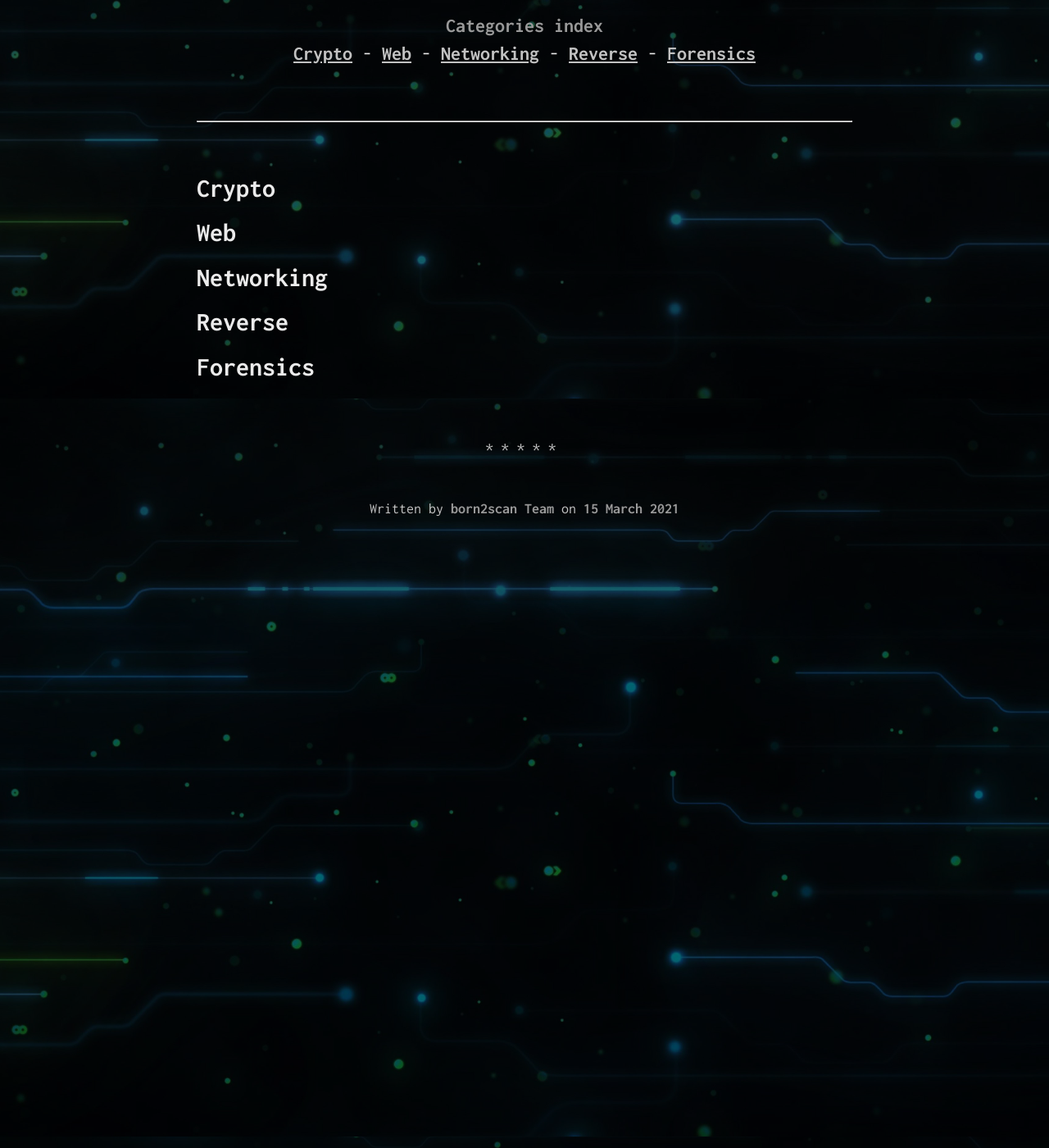
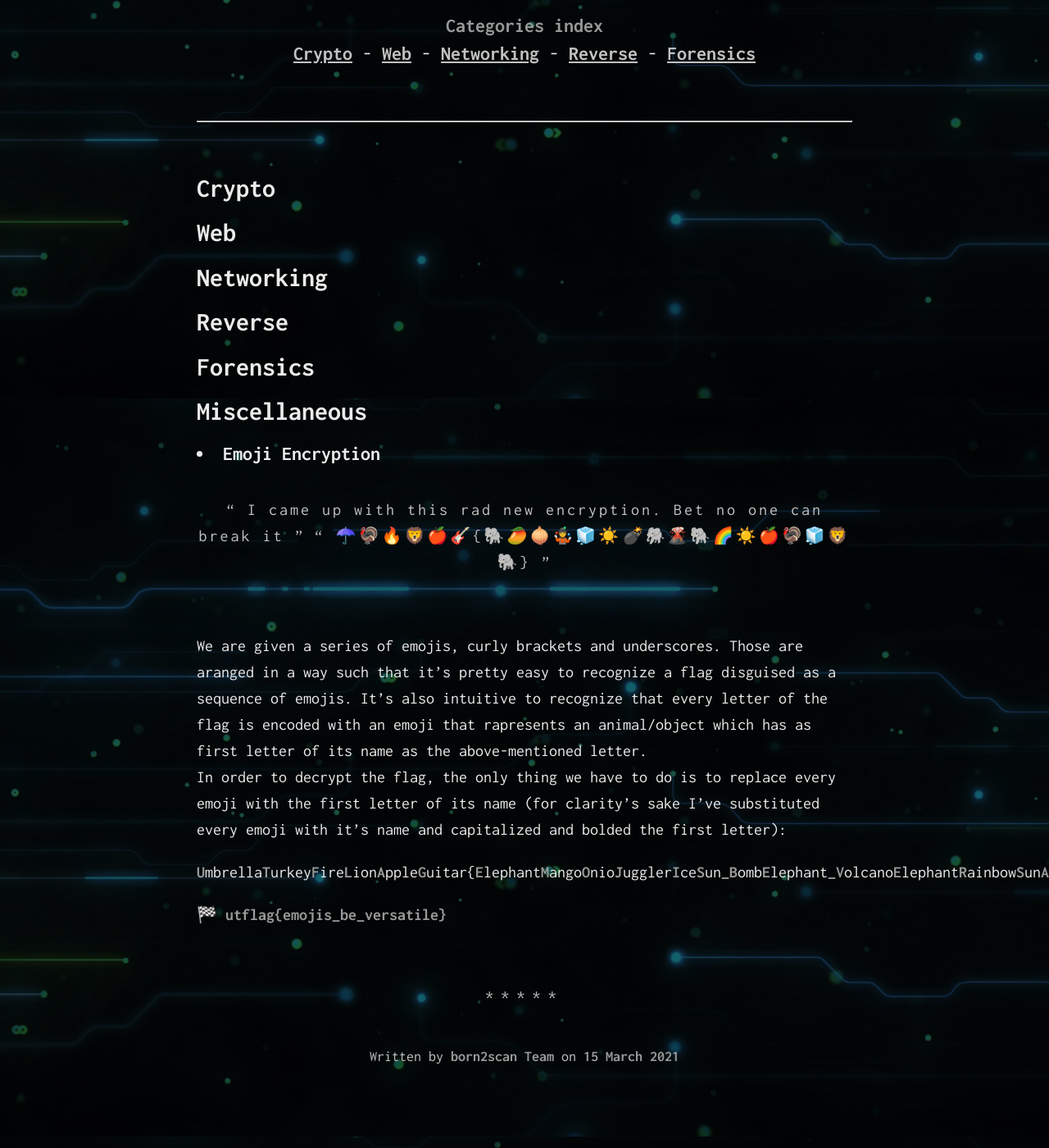
Before and after one commit to born2scan/born2scan.github.io, a Jekyll site: the page built from _posts/2021-03-15-UTCTF.md, in a window 1280 px wide and 1400 px high, scrolled down 414 px. Shown: the whole window at 82% size. Built offline with Jekyll 4.4.1, drawn with Linux system fonts in a browser that asks for light colours.

Commit message:
Update 2021-03-15-UTCTF.md

```diff
--- a/_posts/2021-03-15-UTCTF.md
+++ b/_posts/2021-03-15-UTCTF.md
@@ -22,3 +22,17 @@ date: 2021-03-15
 # Reverse
 
 # Forensics
+
+# Miscellaneous
+
+## Emoji Encryption
+> I came up with this rad new encryption. Bet no one can break it
+>
+> ☂️🦃🔥🦁🍎🎸{🐘🥭🧅🤹🧊☀️_💣🐘_🌋🐘🌈☀️🍎🦃🧊🦁🐘}
+
+We are given a series of emojis, curly brackets and underscores. Those are aranged in a way such that it's pretty easy to recognize a flag disguised as a sequence of emojis. It's also intuitive to recognize that every letter of the flag is encoded with an emoji that rapresents an animal/object which has as first letter of its name as the above-mentioned letter.
+In order to decrypt the flag, the only thing we have to do is to replace every emoji with the first letter of its name (for clarity's sake I've substituted every emoji with it's name and capitalized and bolded the first letter):
+
+**U**mbrella**T**urkey**F**ire**L**ion**A**pple**G**uitar{**E**lephant**M**ango**O**nio**J**uggler**I**ce**S**un_**B**omb**E**lephant_**V**olcano**E**lephant**R**ainbow**S**un**A**pple**T**urkey**I**ce**L**ion**E**lephant}
+
+🏁 __utflag{emojis_be_versatile}__{:.spoiler}
```
